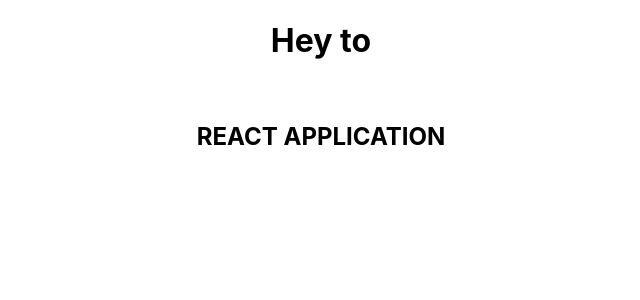
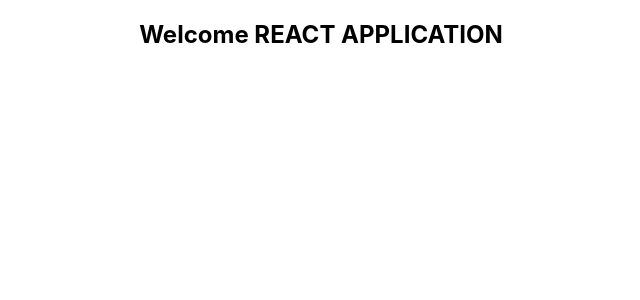
Before and after one commit to Chris00-lab/deploy-react-app, a React (Create React App) app: page / in a window 1280 px wide. Shown: the top 300 px of the page, without its empty margins (319-959 px from the left). Built offline with nearby package versions, Linux system fonts and the light colour scheme.

Commit message:
welcome code

```diff
--- a/src/App.js
+++ b/src/App.js
@@ -4,8 +4,8 @@ import './App.css';
 function App() {
   return (
     <div className="App">
-      <h1>Hey to</h1> <br/>
-      <h2>REACT APPLICATION</h2>
+
+      <h2>Welcome REACT APPLICATION</h2>
     </div>
   );
 }
```
